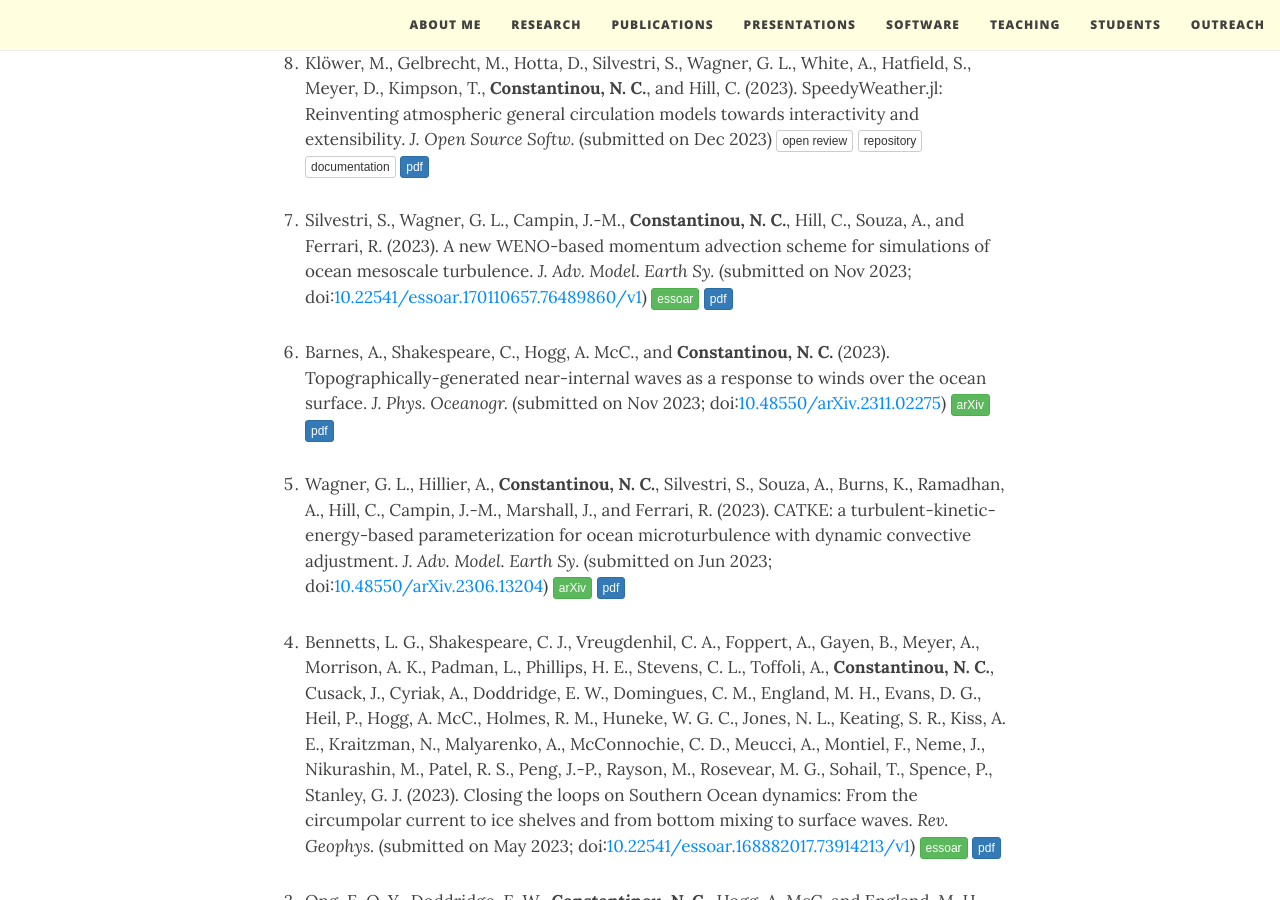
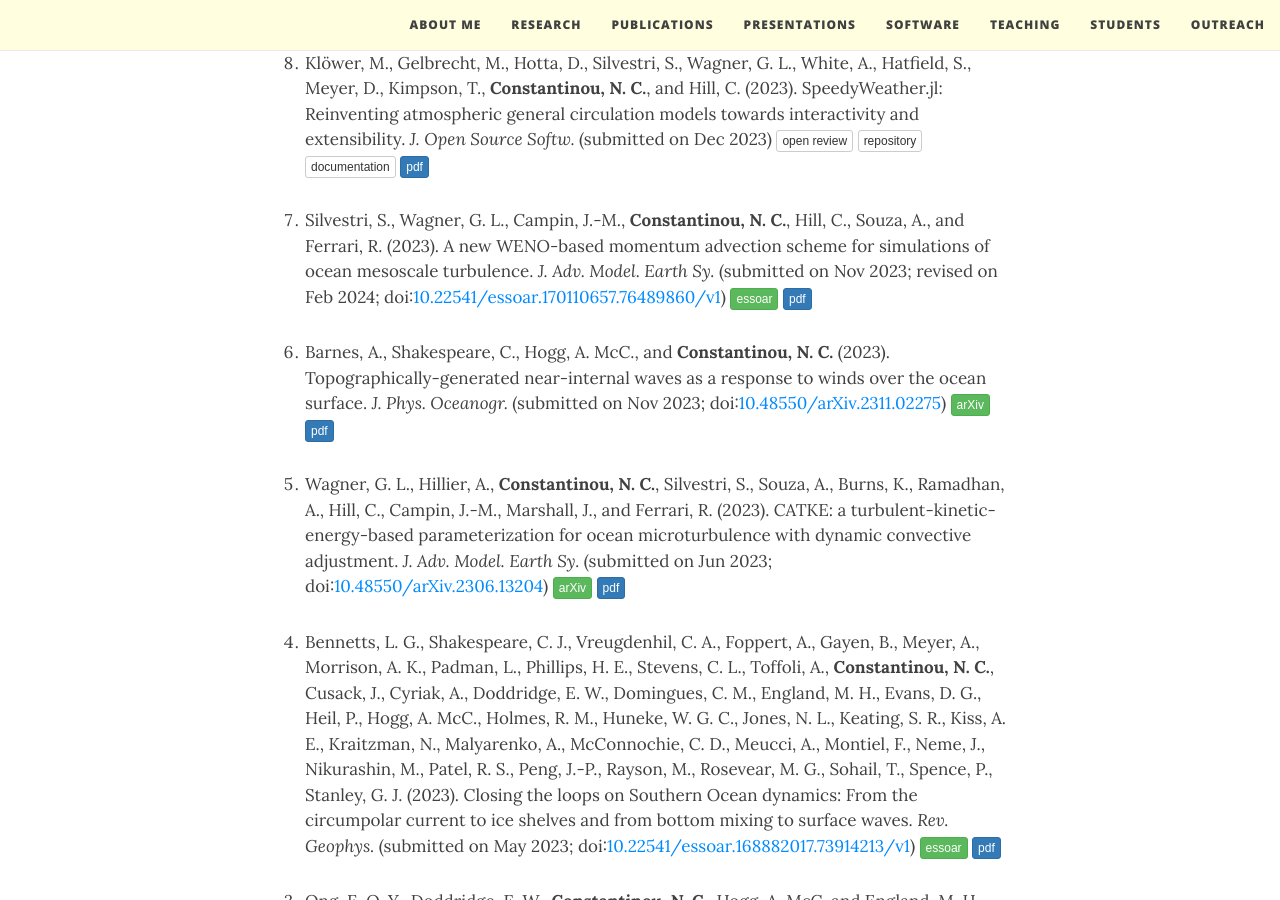
Before and after one commit to navidcy/navidcy.github.io, a Jekyll site: the page built from publications.md, in a window 1280 px wide and 900 px high, scrolled down 411 px. Built offline with Jekyll 4.4.1, drawn with Linux system fonts in a browser that asks for light colours; nearby versions of some CDN libraries; comment, search, counter and statistics services are not loaded.

Commit message:
revised weno paper

```diff
--- a/publications.md
+++ b/publications.md
@@ -16,7 +16,7 @@ title: Publications
 0. Klöwer, M., Gelbrecht, M., Hotta, D., Silvestri, S., Wagner, G. L., White, A., Hatfield, S., Meyer, D., Kimpson, T., **Constantinou, N. C.**, and Hill, C. (2023). SpeedyWeather.jl: Reinventing atmospheric general circulation models towards interactivity and extensibility.  _J. Open Source Softw._ (submitted on Dec 2023) [<span class="btn btn-default btn-xs{{end}}" style="font-family:sans-serif;">open review</span>][SpeedyWeather-JOSS-review]{:target="_blank"} [<span class="btn btn-default btn-xs{{end}}" style="font-family:sans-serif;">repository</span>][SpeedyWeather-repo]{:target="_blank"} [<span class="btn btn-default btn-xs{{end}}" style="font-family:sans-serif;">documentation</span>][SpeedyWeather-docs]{:target="_blank"} [<span class="btn btn-primary btn-xs{{end}}" style="font-family:sans-serif;">pdf</span>][speedyweather]
 
 
-0. Silvestri, S., Wagner, G. L., Campin, J.-M., **Constantinou, N. C.**, Hill, C., Souza, A., and Ferrari, R. (2023). A new WENO-based momentum advection scheme for simulations of ocean mesoscale turbulence. _J. Adv. Model. Earth Sy._ (submitted on Nov 2023; doi:[10.22541/essoar.170110657.76489860/v1](https://doi.org/10.22541/essoar.170110657.76489860/v1){:target="_blank"}) [<span class="btn btn-success btn-xs{{end}}" style="font-family:sans-serif;">essoar</span>](https://doi.org/10.22541/essoar.170110657.76489860/v1){:target="_blank"} [<span class="btn btn-primary btn-xs{{end}}" style="font-family:sans-serif;">pdf</span>][weno-ILES]
+0. Silvestri, S., Wagner, G. L., Campin, J.-M., **Constantinou, N. C.**, Hill, C., Souza, A., and Ferrari, R. (2023). A new WENO-based momentum advection scheme for simulations of ocean mesoscale turbulence. _J. Adv. Model. Earth Sy._ (submitted on Nov 2023; revised on Feb 2024; doi:[10.22541/essoar.170110657.76489860/v1](https://doi.org/10.22541/essoar.170110657.76489860/v1){:target="_blank"}) [<span class="btn btn-success btn-xs{{end}}" style="font-family:sans-serif;">essoar</span>](https://doi.org/10.22541/essoar.170110657.76489860/v1){:target="_blank"} [<span class="btn btn-primary btn-xs{{end}}" style="font-family:sans-serif;">pdf</span>][weno-ILES]
 
 
 0. Barnes, A., Shakespeare, C., Hogg, A. McC., and **Constantinou, N. C.** (2023). Topographically-generated near-internal waves as a response to winds over the ocean surface. _J. Phys. Oceanogr._ (submitted on Nov 2023; doi:[10.48550/arXiv.2311.02275](https://doi.org/10.48550/arXiv.2311.02275)) [<span class="btn btn-success btn-xs{{end}}" style="font-family:sans-serif;">arXiv</span>][arXiv:2311.02275]{:target="_blank"} [<span class="btn btn-primary btn-xs{{end}}" style="font-family:sans-serif;">pdf</span>][topographic-NIWs]
```
